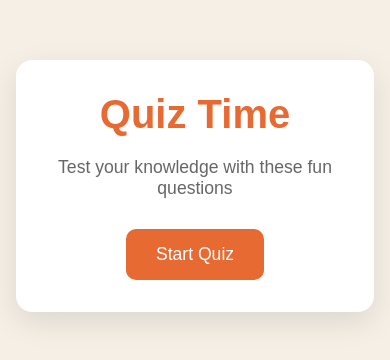
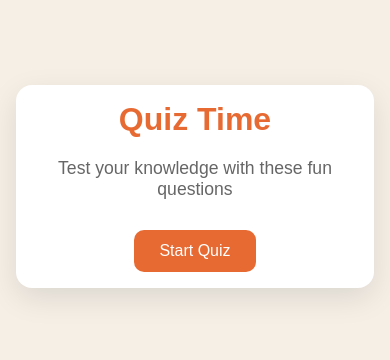
Before and after one commit to Willie3011/Quizical, a plain HTML site: page index.html in a window 390 px wide. Shown: the part 236-596 px from the top of the page. Drawn offline with Linux system fonts and the light colour scheme.

Commit message:
Add responsive styles for screens under 500px
Introduced a media query to improve layout and font sizing for devices with screen widths below 500px. Adjusted padding and font sizes for various elements to enhance mobile usability.

```diff
--- a/style.css
+++ b/style.css
@@ -179,3 +179,27 @@ button {
 button:hover {
     background-color: var(--dark-orange-color);
 }
+
+/* Responsive design for screens below 500px */
+@media screen and (max-width: 500px) {
+    .screen {
+        padding: 1rem;
+    }
+
+    #start-screen h1{
+        font-size: 2rem;
+    }
+
+    #question-text {
+        font-size: 1.3rem;
+    }
+
+    .answer-btn {
+        padding: 12px;
+    }
+
+    button {
+        padding: 12px 25px;
+        font-size: 1rem;
+    }
+}
```
